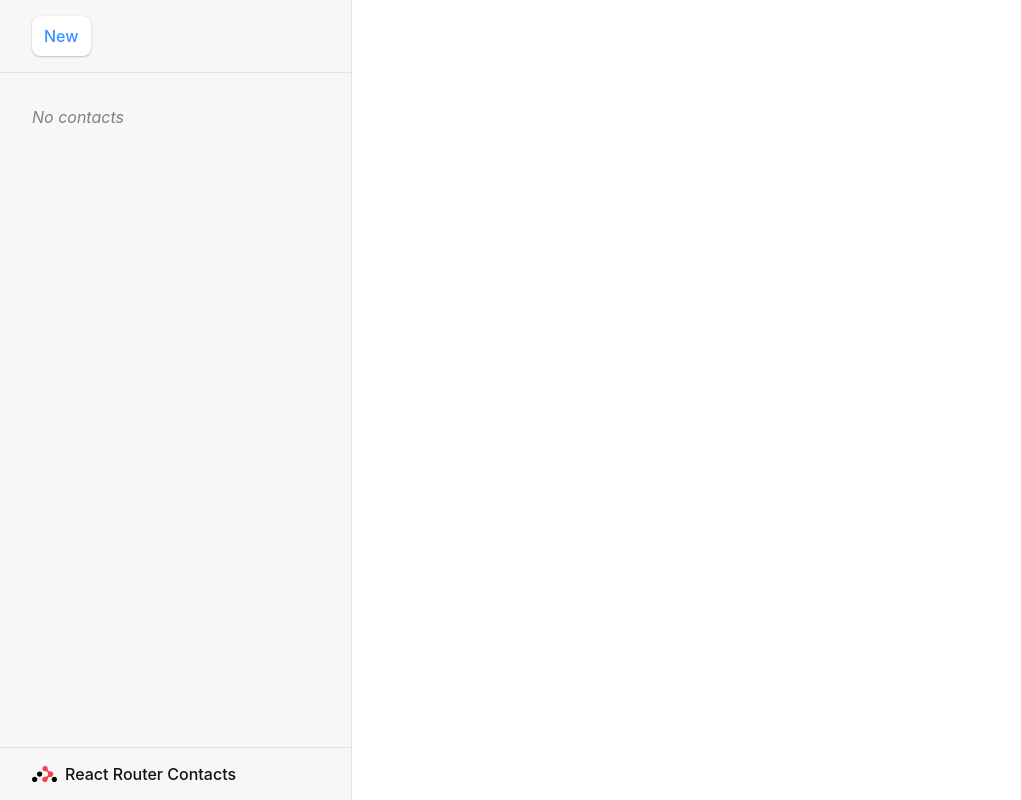
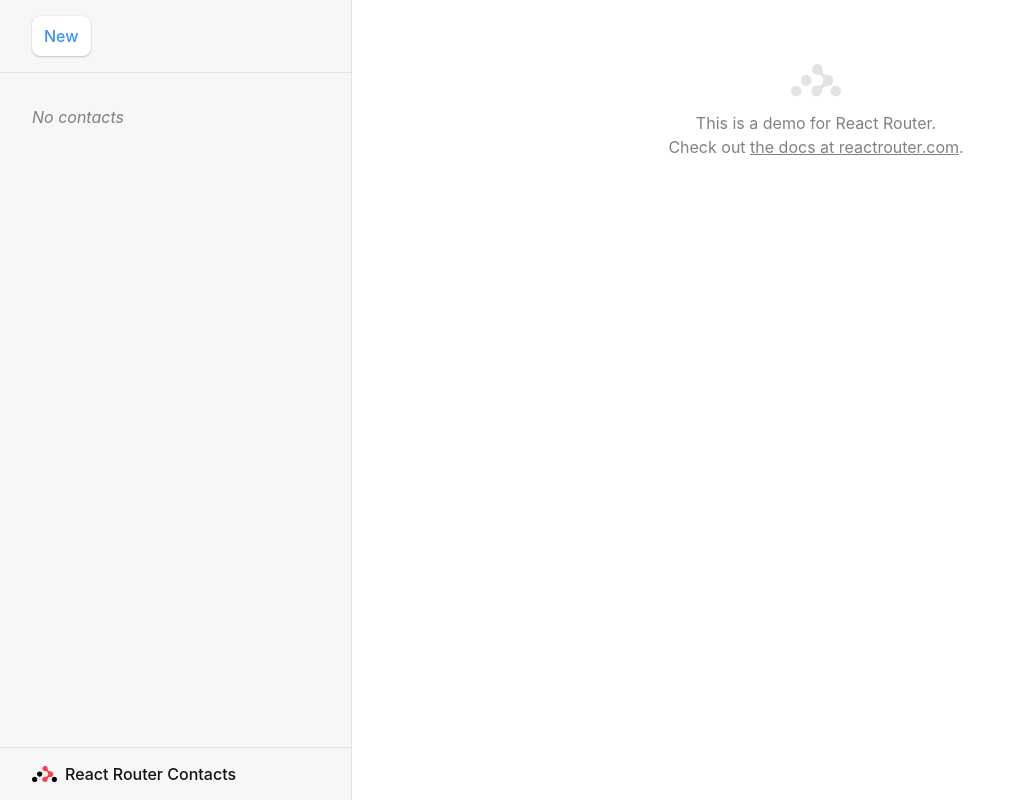
Before and after one commit to mehmetresitcagan/react-tutorial, a React (Vite) app: page / in a window 1280 px wide. Shown: the whole page, without its empty margins (0-1021 px from the left). Built offline with nearby package versions, Linux system fonts and the light colour scheme.

Commit message:
miplement index for landing page

```diff
--- a/src/main.jsx
+++ b/src/main.jsx
@@ -1,7 +1,9 @@
 import * as React from "react";
 import * as ReactDOM from "react-dom/client";
 import "./index.css";
+import Index from "./routes/index";
 import ErrorPage from "./error-page";
+import { action as destroyAction } from "./routes/destroy";
 import EditContact, { action as editAction } from "./routes/edit";
 import { createBrowserRouter, RouterProvider } from "react-router-dom";
 import Contact, { loader as contactLoader } from "./routes/contact";
@@ -18,6 +20,7 @@
     loader: rootLoader,
     action: rootAction,
     children: [
+      { index: true, element: <Index /> },
       {
         path: "contacts/:contactId",
         element: <Contact />,
@@ -29,6 +32,11 @@
         loader: contactLoader,
         action: editAction,
       },
+      {
+        path: "contacts/:contactId/destroy",
+        action: destroyAction,
+        errorElement: <div>Oops! There was an error.</div>,
+      },
     ],
   },
 ]);
--- /dev/null
+++ b/src/routes/index.jsx
@@ -0,0 +1,10 @@
+export default function Index() {
+  return (
+    <p id="zero-state">
+      This is a demo for React Router.
+      <br />
+      Check out{" "}
+      <a href="https://reactrouter.com">the docs at reactrouter.com</a>.
+    </p>
+  );
+}
```
